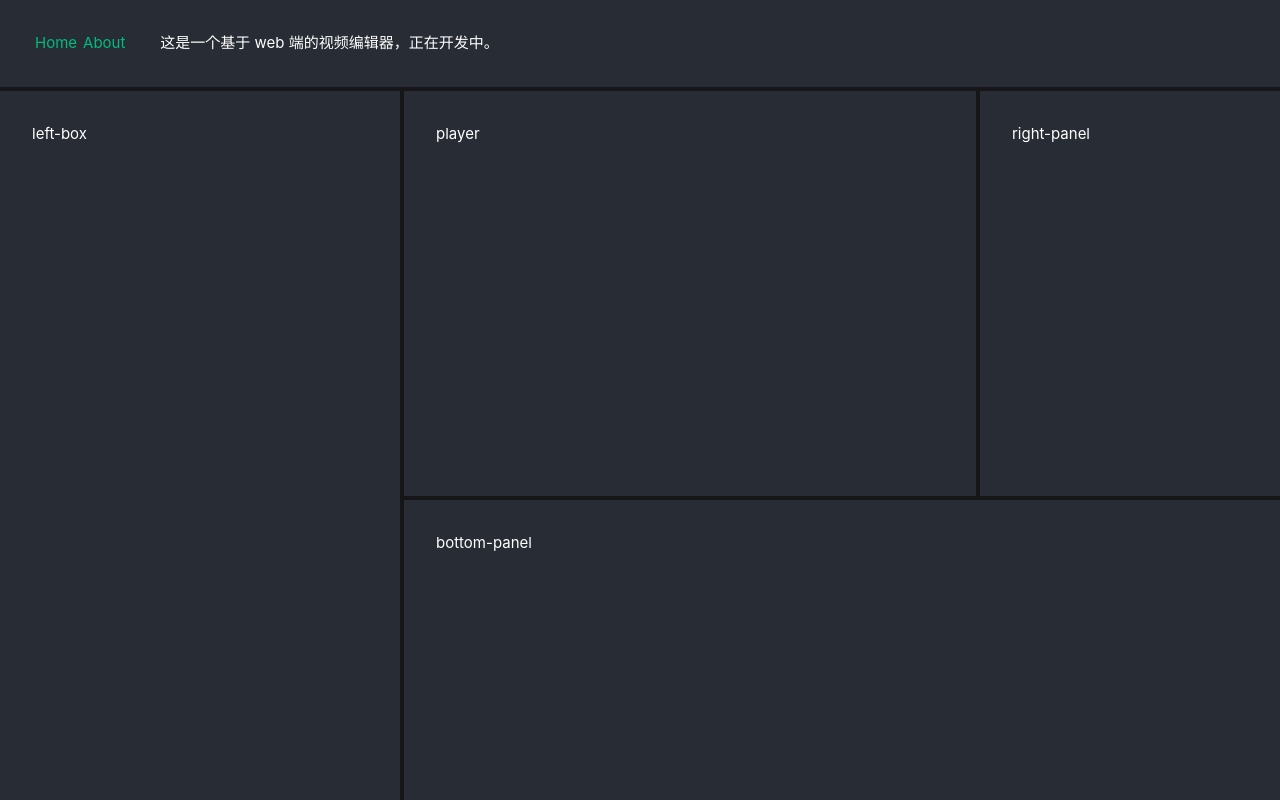
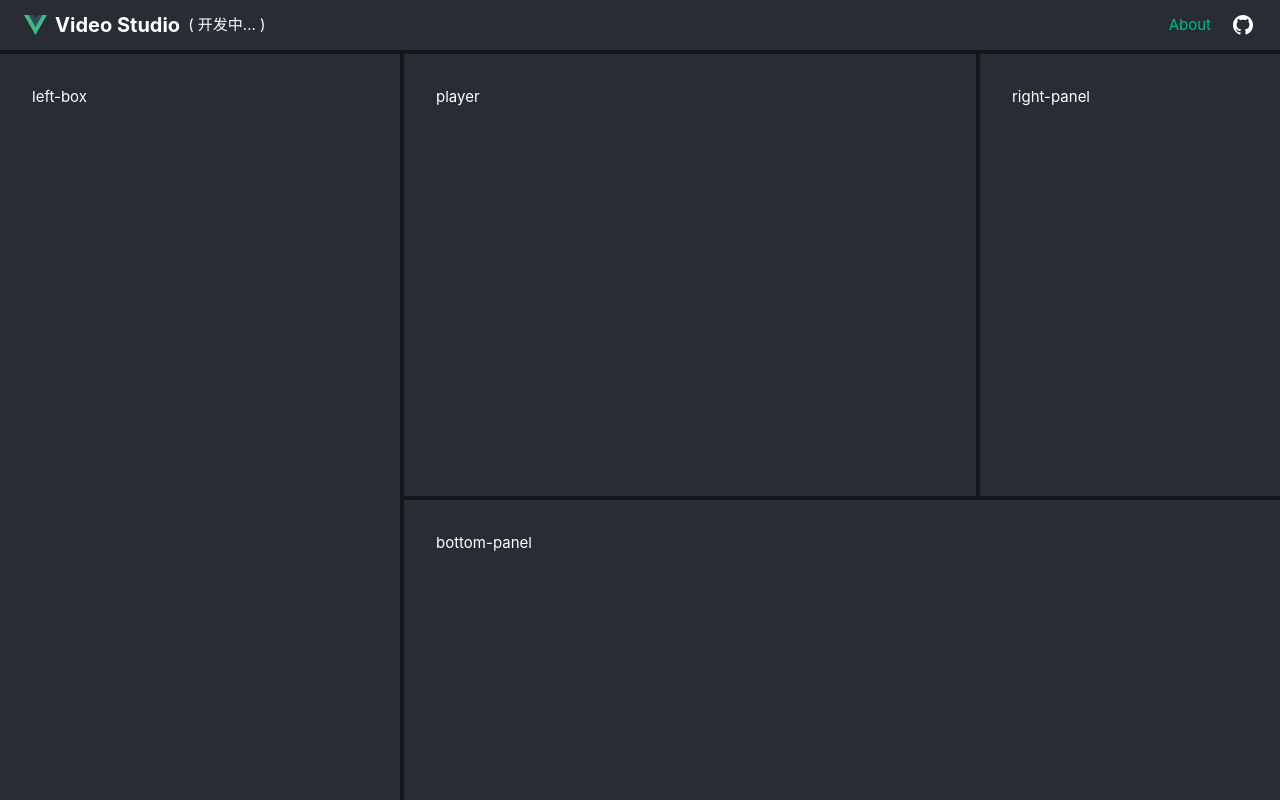
Before and after one commit to wangrongding/WebCut, a Vue app: page / in a window 1280 px wide. Built offline with nearby package versions, Linux system fonts and the light colour scheme.

Commit message:
feat: 完善顶部导航样式

```diff
--- a/src/views/page-main.vue
+++ b/src/views/page-main.vue
@@ -3,12 +3,20 @@
 <template>
   <div class="main flex gap-1 text-white flex-col bg-[#161618] h-full">
     <!-- 头部 -->
-    <header class="header flex bg-[#282c34] p-8 gap-8">
-      <nav>
-        <RouterLink to="/">Home</RouterLink>
+    <header class="flex justify-between bg-[#282c34] items-center h-[50px] px-6">
+      <div class="flex gap-2 items-center">
+        <!-- logo -->
+        <img src="../assets/logo.svg" alt="" class="h-[20px]" />
+        <!-- title -->
+        <h1 class="text-xl font-bold">Video Studio</h1>
+        <span>( 开发中... )</span>
+      </div>
+      <div class="flex items-center">
         <RouterLink to="/about">About</RouterLink>
-      </nav>
-      <p>这是一个基于 web 端的视频编辑器，正在开发中。</p>
+        <a href="https://github.com/wangrongding/video-studio" target="_blank" class="ml-4">
+          <img src="../assets/github.svg" alt="" class="h-[20px]" />
+        </a>
+      </div>
     </header>
 
     <div class="flex gap-1 flex-1">
```
Also changed, not shown: src/assets/github.svg (added).
